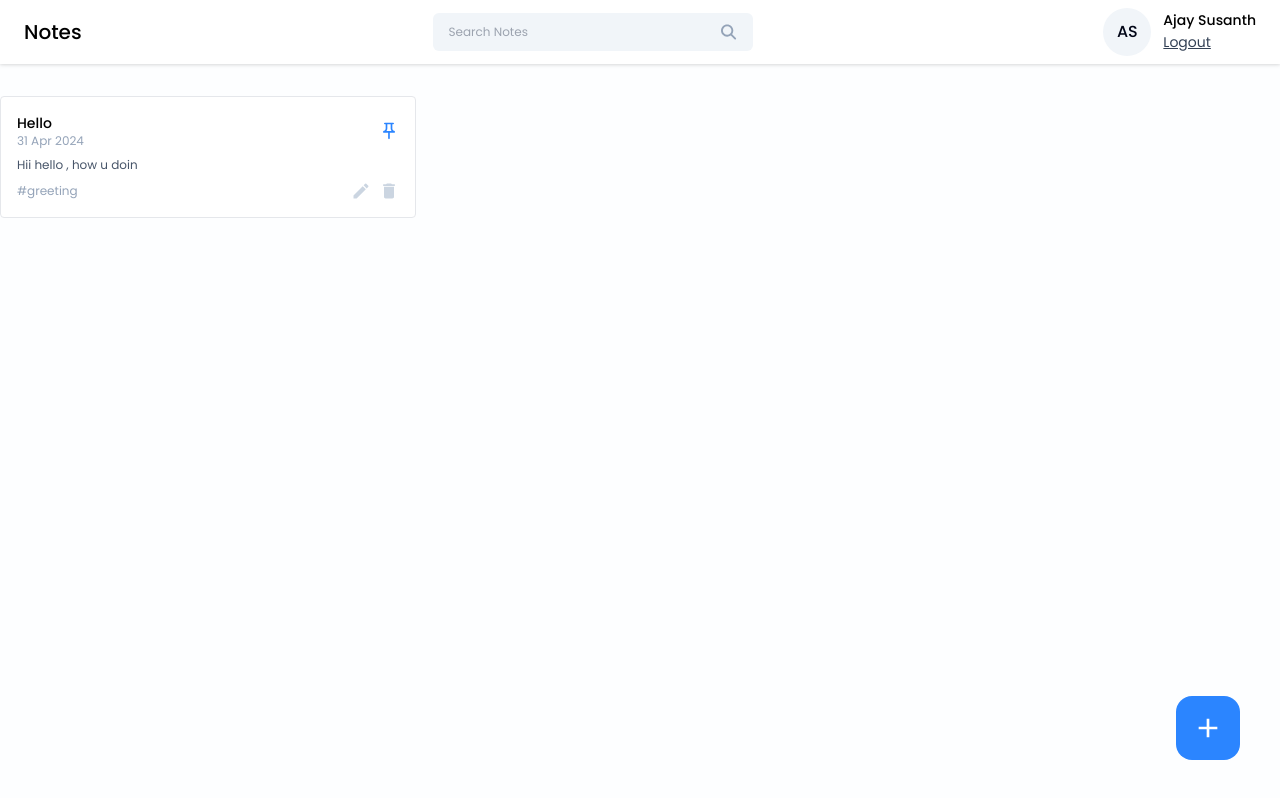
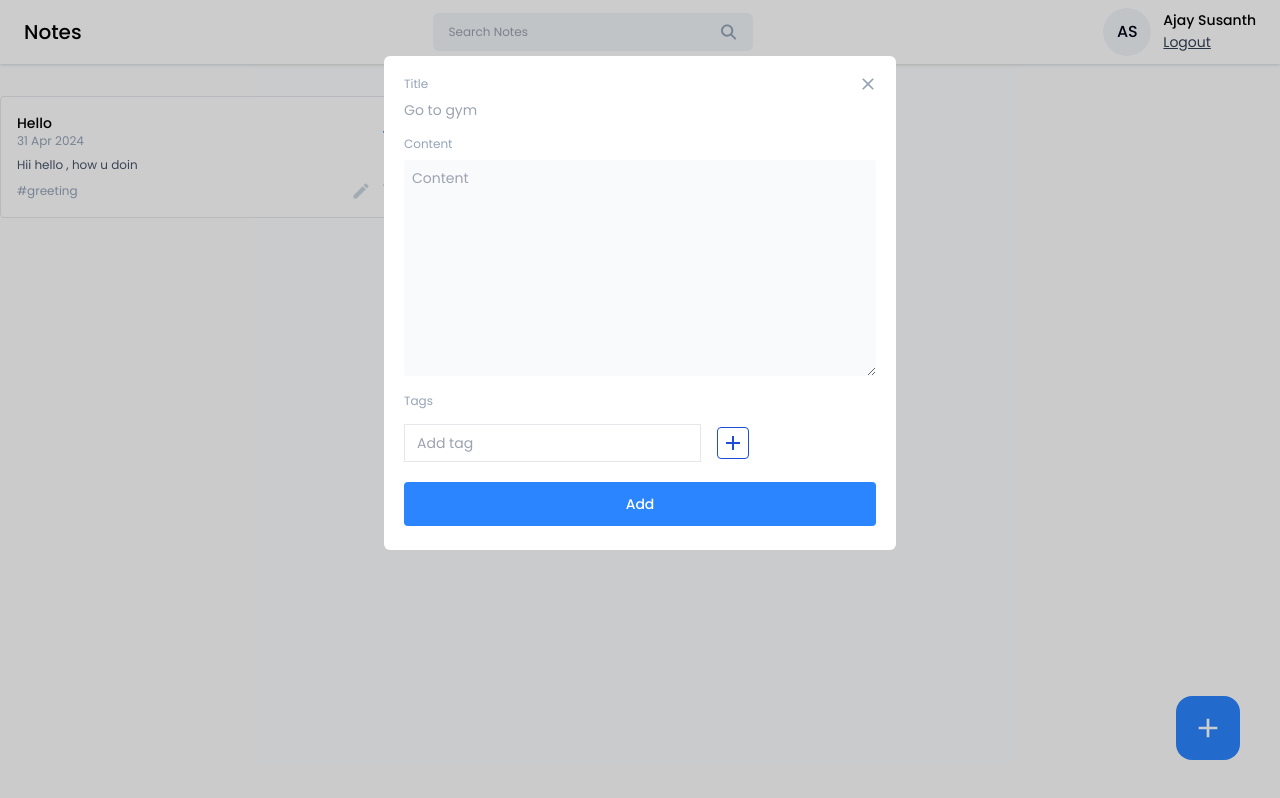
Before and after one commit to AjaySusanth/notes-app-deploy-demo, a React (Vite) app in the folder frontend/: page /dashboard in a window 1280 px wide. Both pictures are taken after a click on the button 1208 px from the left and 728 px from the top of the page. Built offline with nearby package versions, Linux system fonts and the light colour scheme.

Commit message:
addNote-modal

```diff
--- a/frontend/package.json
+++ b/frontend/package.json
@@ -13,6 +13,7 @@
     "react": "^18.3.1",
     "react-dom": "^18.3.1",
     "react-icons": "^5.2.1",
+    "react-modal": "^3.16.1",
     "react-router-dom": "^6.25.1"
   },
   "devDependencies": {
--- /dev/null
+++ b/frontend/src/components/TagInput.jsx
@@ -0,0 +1,64 @@
+import { useState } from "react"
+import { MdAdd,MdClose } from "react-icons/md"
+const TagInput = ({tags,setTags}) => {
+
+    const [inputValue,setInputValue] = useState('')
+
+    const handleInputChange = (e) =>{
+        setInputValue(e.target.value)
+    }
+
+    const addNewTag = () => {
+        if(inputValue.trim() !== ""){
+            setTags([...tags,inputValue.trim()])
+            setInputValue("")
+        }
+
+    }
+
+    const handleKeyDown = (e) =>{
+        if(e.key === 'Enter'){
+            addNewTag();
+        }
+    }
+
+    const handleRemoveTag = (tagToRemove) => {
+        setTags(tags.filter((tag)=> tag !== tagToRemove))
+    }
+
+  return (
+    <div>
+        {tags?.length > 0 && (
+            <div className="flex items-center gap-2 flex-wrap mt-2">
+                {}
+                {tags.map((tag,index)=>(
+                    <span key={index} className="flex items-center text-md text-slate-900 bg-slate-200 px-3 py-1 rounded gap-2">
+                        #{tag}
+                        <button onClick={()=>{handleRemoveTag(tag)}}>
+                            <MdClose/>
+                        </button>
+                    </span>
+                ))}
+            </div>
+        )}
+        <div className="flex items-center gap-4 mt-3">
+            <input
+            type="text"
+            className="text-sm bg-transparent border px-3 py-2 outline-none" placeholder="Add tag"
+            value={inputValue}
+            onChange={handleInputChange}
+            onKeyDown={handleKeyDown}
+            />
+            <button
+            className="w-8 h-8 flex items-center justify-center border border-blue-700 rounded hover:bg-blue-700"
+            onClick={()=>{
+                addNewTag()
+            }}
+            >
+                <MdAdd className="text-2xl text-blue-700 hover:text-white"/>
+            </button>
+        </div>
+    </div>
+  )
+}
+export default TagInput
--- a/frontend/src/index.css
+++ b/frontend/src/index.css
@@ -29,4 +29,8 @@
   .icon-btn{
     @apply text-xl text-slate-300 cursor-pointer hover:text-primary;
   }
+
+  .input-label{
+    @apply text-xs text-slate-400;
+  }
 }
--- /dev/null
+++ b/frontend/src/pages/Home/AddEditNotes.jsx
@@ -0,0 +1,86 @@
+import { useState } from "react"
+import TagInput from "../../components/TagInput"
+import { MdClose } from "react-icons/md"
+
+const AddEditNotes = ({onClose,noteData,type}) => {
+
+    const [title,setTitle] = useState('')
+    const [content,setContent] = useState('')
+    const [tags,setTags] = useState([])
+    const [error,setError] = useState(null)
+
+    //Add note
+
+    const addNewNote = async() =>{}
+
+    //Edit Note
+    const editNote = async() =>{}
+
+
+    const handleAddNote = () => {
+        if(!title){
+            setError('Please enter a title')
+            return;
+        }
+
+        if(!content){
+            setError('Please enter the content')
+            return;
+        }
+        setError('')
+
+        if (type==='edit'){
+            editNote()
+        }
+        else{
+            addNewNote()
+        }
+    }
+
+  return (
+    <div className="relative">
+        <button
+        className="w-10 h-10 flex items-center justify-center hover:bg-slate-50 rounded-full absolute -top-3 -right-3"
+        onClick={onClose}
+        >
+            <MdClose className="text-xl text-slate-400"/>
+        </button>
+        <div className="flex flex-col gap-2">
+            <label className="input-label">Title</label>
+            <input
+            type="text"
+            className="text-sm text-slate-950 outline-none"
+            placeholder="Go to gym"
+            value={title}
+            onChange={({target})=> setTitle(target.value)}
+            />
+        </div>
+
+        <div className="flex flex-col gap-2 mt-4">
+            <label className="input-label">Content</label>
+            <textarea
+            type="text"
+            className="text-sm text-slate-950 outline-none bg-slate-50 p-2 rounded"
+            placeholder="Content"
+            rows={10}
+            value={content}
+            onChange={({target})=> setContent(target.value)}
+            />
+        </div>
+
+        <div className="mt-3">
+            <label className="input-label">Tags</label>
+            <TagInput tags={tags} setTags={setTags}/>
+        </div>
+
+        {error && (
+            <p className="text-xs text-red-500 pt-4">{error}</p>
+        )}
+
+        <button className="btn-primary font-medium mt-5 p-3" onClick={handleAddNote}>
+            Add
+        </button>
+    </div>
+  )
+}
+export default AddEditNotes
--- a/frontend/src/pages/Home/Home.jsx
+++ b/frontend/src/pages/Home/Home.jsx
@@ -1,7 +1,17 @@
 import { MdAdd } from 'react-icons/md'
 import Navbar from '../../components/Navbar'
 import NoteCard from '../../components/NoteCard'
+import AddEditNotes from './AddEditNotes'
+import Modal from 'react-modal'
+import { useState } from 'react'
 const Home = () => {
+
+  const [openModal,setOpenModal] = useState({
+    isShown:false,
+    type:'add',
+    data:null
+  })
+
   return (
     <>
       <Navbar/>
@@ -20,9 +30,33 @@
         </div>
       </div>
 
-      <button className='w-16 h-16 flex items-center justify-center rounded-2xl bg-primary hover:bg-blue-600 absolute right-10 bottom-10' onClick={()=>{}}>
-        <MdAdd className=' text-white text-[32px]'/>
+
+      <button className='w-16 h-16 flex items-center justify-center rounded-2xl bg-primary hover:bg-blue-600 absolute right-10 bottom-10' onClick={()=>{
+        setOpenModal({isShown:true, type:"add",data:null})
+      }}>
+        <MdAdd className='text-white text-[32px]'/>
       </button>
+
+      <Modal
+      isOpen={openModal.isShown}
+      onRequestClose={()=>{}}
+      style={{
+        overlay:{
+          backgroundColor:"rgba(0,0,0,0.2)"
+        },
+      }}
+
+      contentLabel=""
+      className="w-[40%] max-h-3/4 bg-white rounded-md mx-auto mt-14 p-5 overflow-auto"
+      >
+        <AddEditNotes
+        type={openModal.type}
+        data={openModal.data}
+        onClose={()=>{
+          setOpenModal({isShown:false, type:"add",data:null})
+        }}/>
+      </Modal>
+
     </>
   )
 }
```
Also changed, not shown: 1 other file (tests, documents, lock files or other folders).
